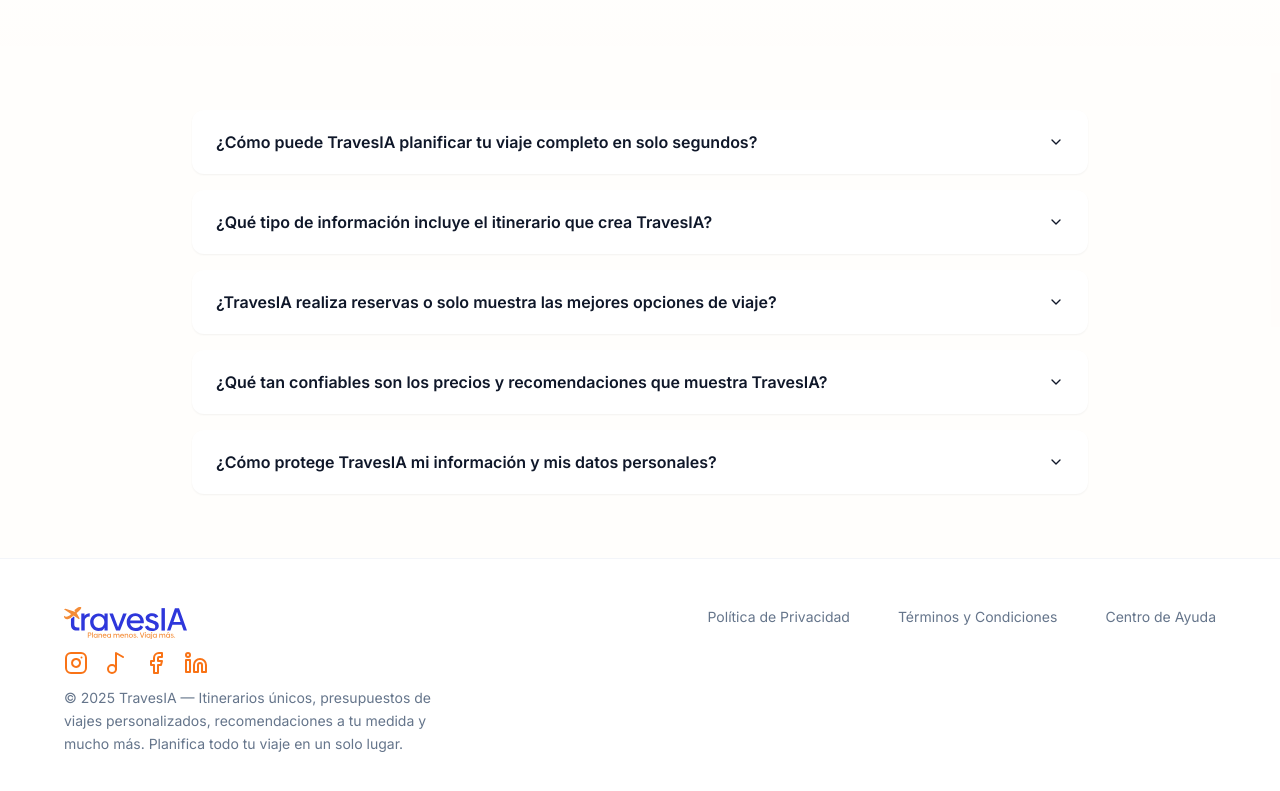
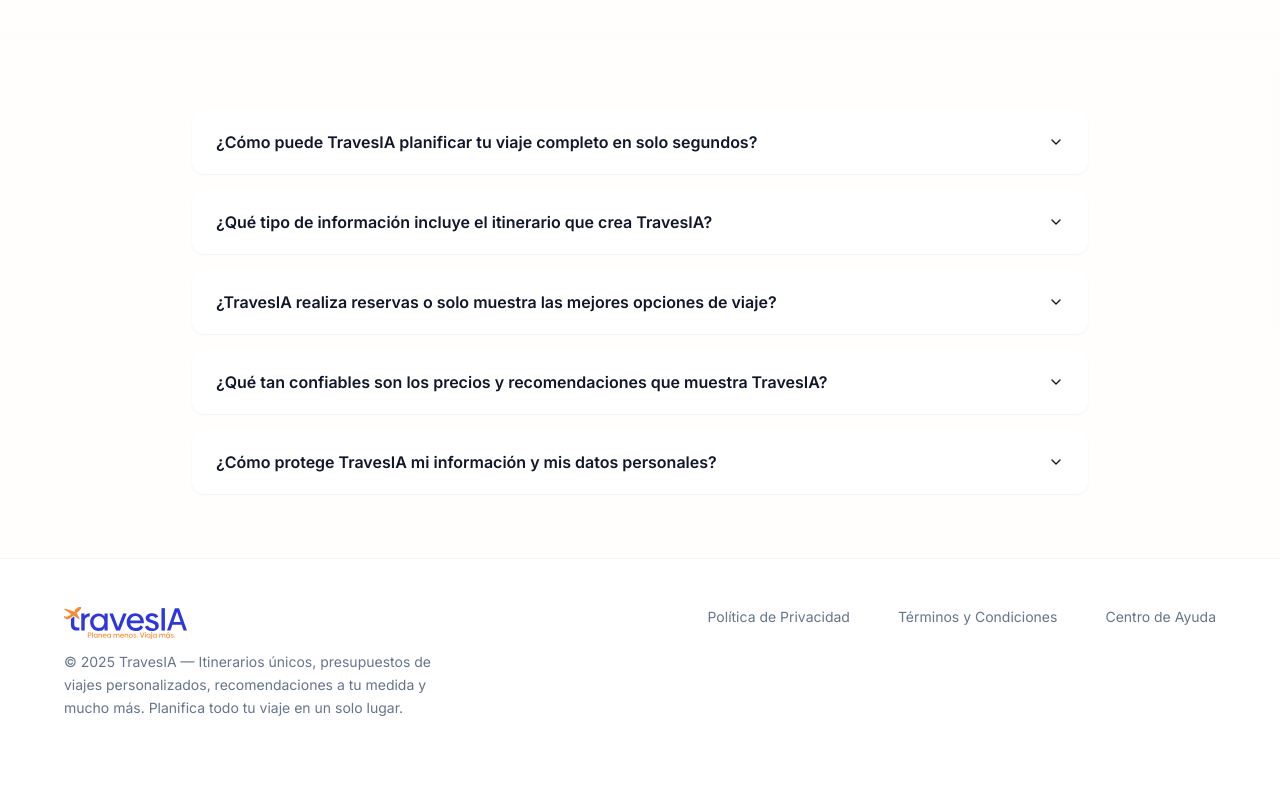
Before and after one commit to grunagency-tech/travesia-ai-journeys, a React (Vite) app: page / in a window 1280 px wide. Shown: the part 3230-4021 px from the top of the page. After the commit the page ends 3997 px from the top, so only its background shows below. Built offline with nearby package versions, Linux system fonts and the light colour scheme; no server answers; the HTML template or start-up script is replaced by a standard one.

Commit message:
Changes
Co-authored-by: grunagency-tech <250048381+grunagency-tech@users.noreply.github.com>

```diff
--- a/src/pages/LandingPage.tsx
+++ b/src/pages/LandingPage.tsx
@@ -619,20 +619,6 @@ const LandingPage = () => {
             <div className="flex flex-col md:flex-row justify-between gap-8">
               <div className="flex flex-col gap-3 max-w-sm items-start">
                 <img src={logoFull} alt="travesIA" className="h-8" />
-                <div className="flex items-center gap-4">
-                  <a href="https://www.tiktok.com/@travesia.pe?_r=1&_t=ZS-936wD3Dcgem" target="_blank" rel="noopener noreferrer" className="text-orange-500 hover:text-orange-600 transition-colors">
-                    <Instagram className="w-6 h-6" />
-                  </a>
-                  <a href="https://www.tiktok.com/@travesia.pe?_r=1&_t=ZS-936wD3Dcgem" target="_blank" rel="noopener noreferrer" className="text-orange-500 hover:text-orange-600 transition-colors">
-                    <Music2 className="w-6 h-6" />
-                  </a>
-                  <a href="https://www.facebook.com/profile.php?id=61586770825280" target="_blank" rel="noopener noreferrer" className="text-orange-500 hover:text-orange-600 transition-colors">
-                    <Facebook className="w-6 h-6" />
-                  </a>
-                  <a href="https://www.linkedin.com/company/travesia-trip-planner/" target="_blank" rel="noopener noreferrer" className="text-orange-500 hover:text-orange-600 transition-colors">
-                    <Linkedin className="w-6 h-6" />
-                  </a>
-                </div>
                 <p className="text-sm text-muted-foreground leading-relaxed text-left">
                   © 2025 TravesIA — Itinerarios únicos, presupuestos de viajes personalizados, recomendaciones a tu medida y mucho más. Planifica todo tu viaje en un solo lugar.
                 </p>
```
